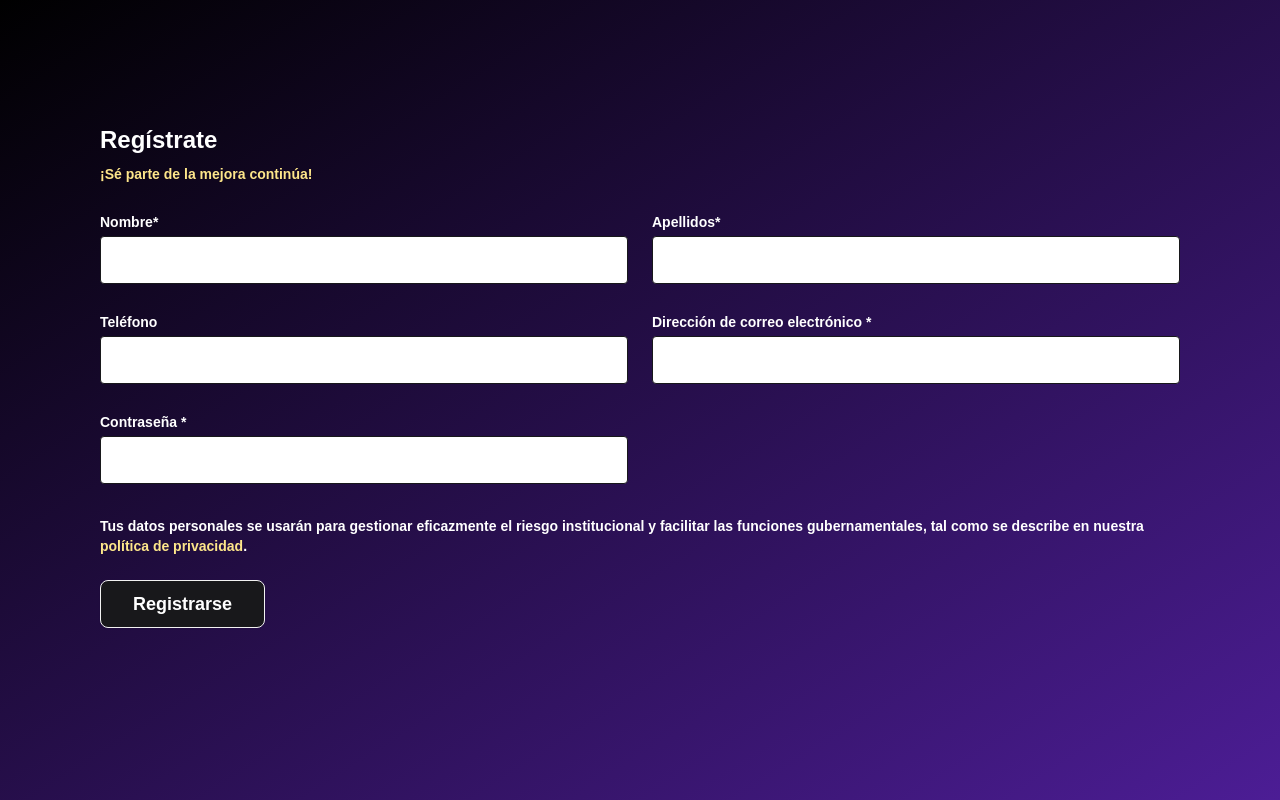
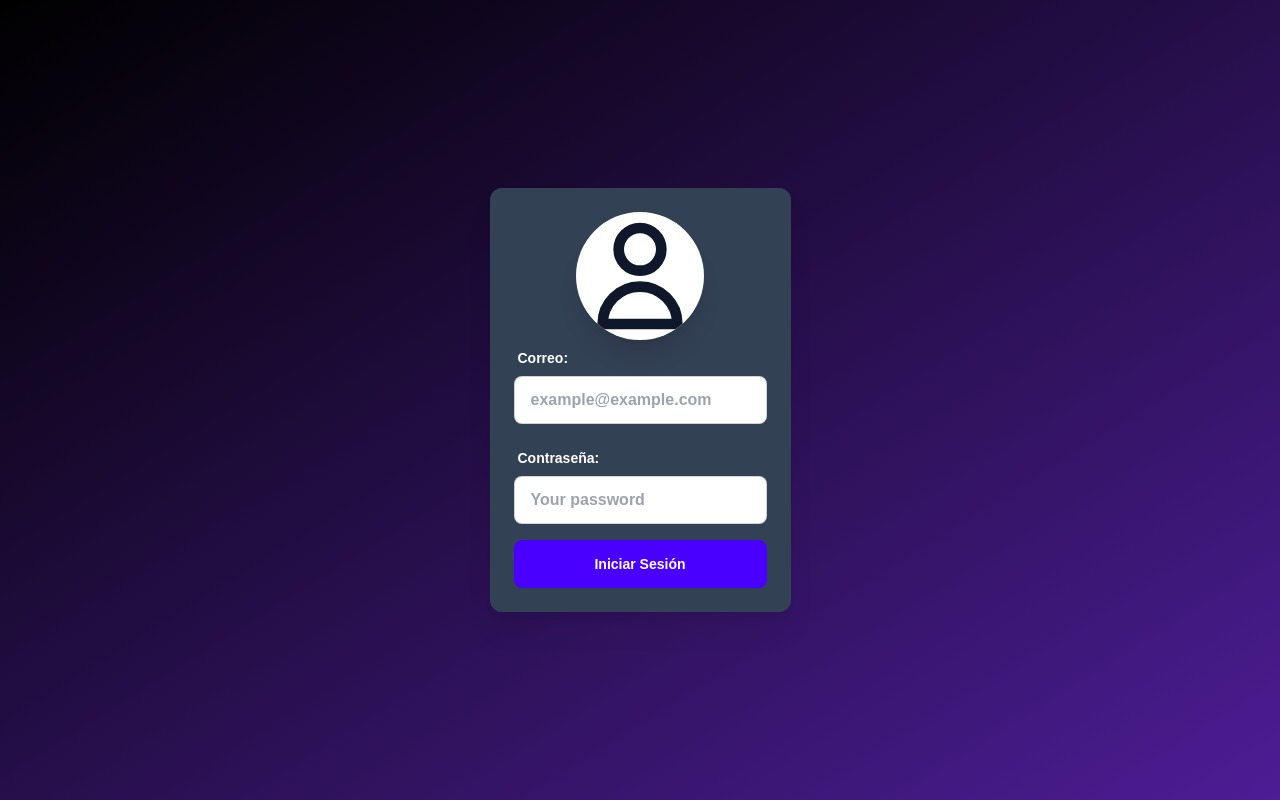
Before and after one commit to MarisolVR07/Proyect_Group-1-, a Next.js app in the folder proyect1/: page / in a window 1280 px wide. Built offline with nearby package versions, Linux system fonts and the light colour scheme.

Commit message:
Register Deleted

```diff
--- a/proyect1/src/app/page.tsx
+++ b/proyect1/src/app/page.tsx
@@ -7,7 +7,7 @@ export default function Home() {
 
   <main className="w-full h-full flex flex-col items-center justify-center min-h-screen bg-gradient-to-br from-black via-100% via-violet-900  to-violet-800">
   <div>
-    <Register/>
+    <Login/>
   </div>
   </main>
 
--- a/proyect1/src/components/Register.tsx
+++ /dev/null
@@ -1,60 +0,0 @@
-"use client";
-import { useState, useEffect } from "react";
-//import { useRouter } from "next/router";
-
-const Register = () => {
-  const [username, setUsername] = useState("");
-  const [email, setEmail] = useState("");
-  const [password, setPassword] = useState("");
-  const [confirmPassword, setConfirmPassword] = useState("");
-  const [bio, setBio] = useState("");
-  const [agreement, setAgreement] = useState(false);
-  //const router = useRouter();
-
-  const handleSubmit = (e: React.FormEvent<HTMLFormElement>) => {
-    e.preventDefault();
-    //router.push("/Login");
-  };
-
-  return (
-    <div className="container font-poppins font-semibold">
-      <form onSubmit={handleSubmit} className="form">
-        <div className="max-w-[1080px] mx-auto pt-12 pb-24">
-          <div className="relative">
-            <h2 className="text-white text-2xl mb-2">Regístrate</h2>
-            <p className="text-amber-200 text-sm mb-6">¡Sé parte de la mejora continúa!</p>
-
-            <div className="grid grid-cols-2 gap-6">
-              <div className="flex flex-col">
-                <label className="text-white text-sm leading-7">Nombre*</label>
-                <input type="text" className="p-2 w-full h-12 rounded border border-zinc-900" />
-              </div>
-              <div className="flex flex-col">
-                <label className="text-white text-sm leading-7">Apellidos*</label>
-                <input type="text" className="p-2 w-full h-12 rounded border border-zinc-900" />
-              </div>
-              <div className="flex flex-col">
-                <label className="text-white text-sm leading-7">Teléfono</label>
-                <input type="tel" className="p-2 w-full h-12 rounded border border-zinc-900" />
-              </div>
-              <div className="flex flex-col">
-                <label className="text-white text-sm leading-7">Dirección de correo electrónico *</label>
-                <input type="email" className="p-2 w-full h-12 rounded border border-zinc-900" />
-              </div>
-              <div className="flex flex-col">
-                <label className="text-white text-sm leading-7">Contraseña *</label>
-                <input type="password" className="p-2 w-full h-12 rounded border border-zinc-900" />
-              </div>
-            </div>
-
-            <p className="text-white text-sm mt-8">Tus datos personales se usarán para gestionar eficazmente el riesgo institucional y facilitar las funciones gubernamentales, tal como se describe en nuestra <span className="text-amber-200">política de privacidad</span>.</p>
-
-            <button type="submit" className="btn mt-6 px-8 py-2 bg-zinc-900 rounded-lg text-white text-lg">Registrarse</button>
-          </div>
-        </div>
-      </form>
-    </div>
-  );
-};
-
-export default Register;
```
